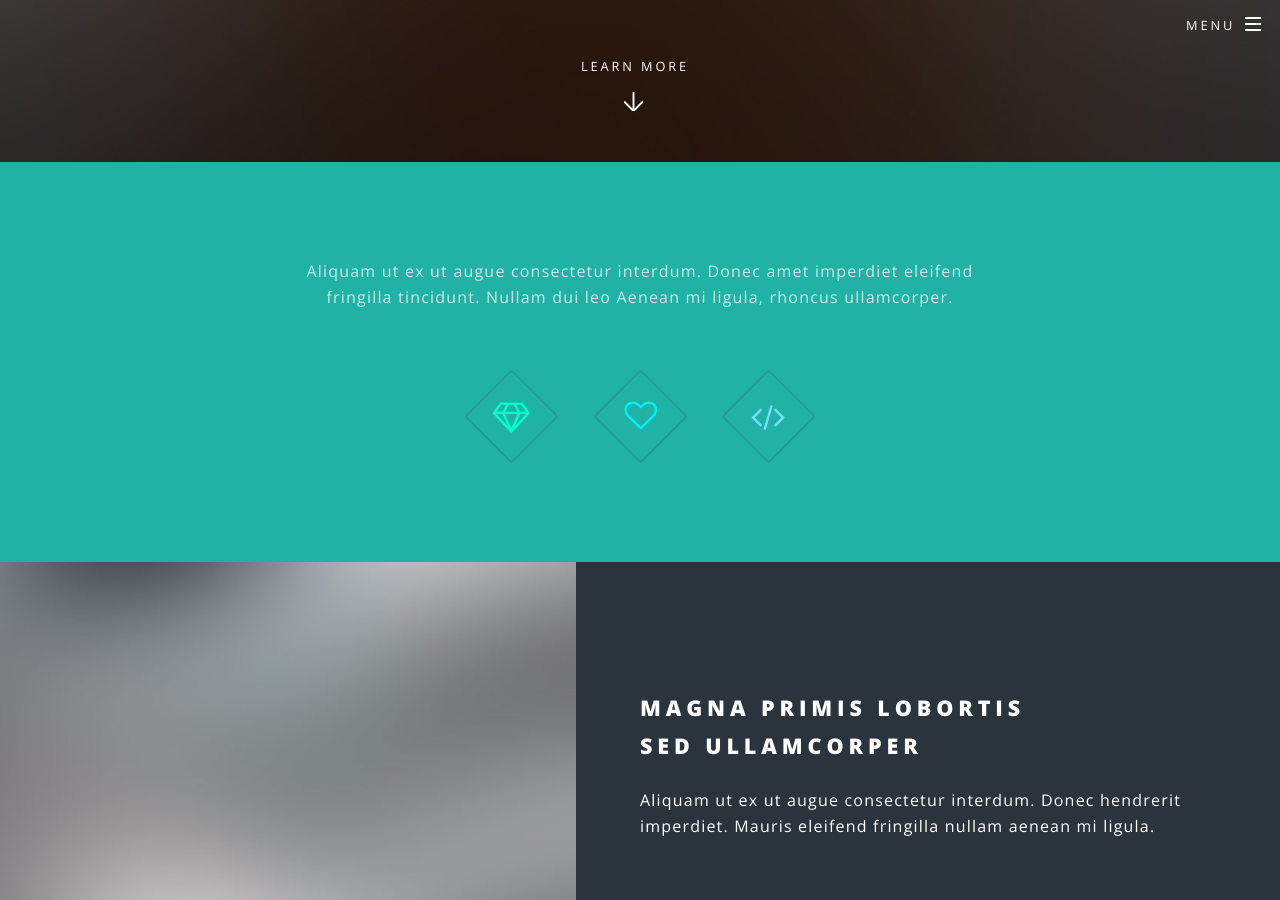
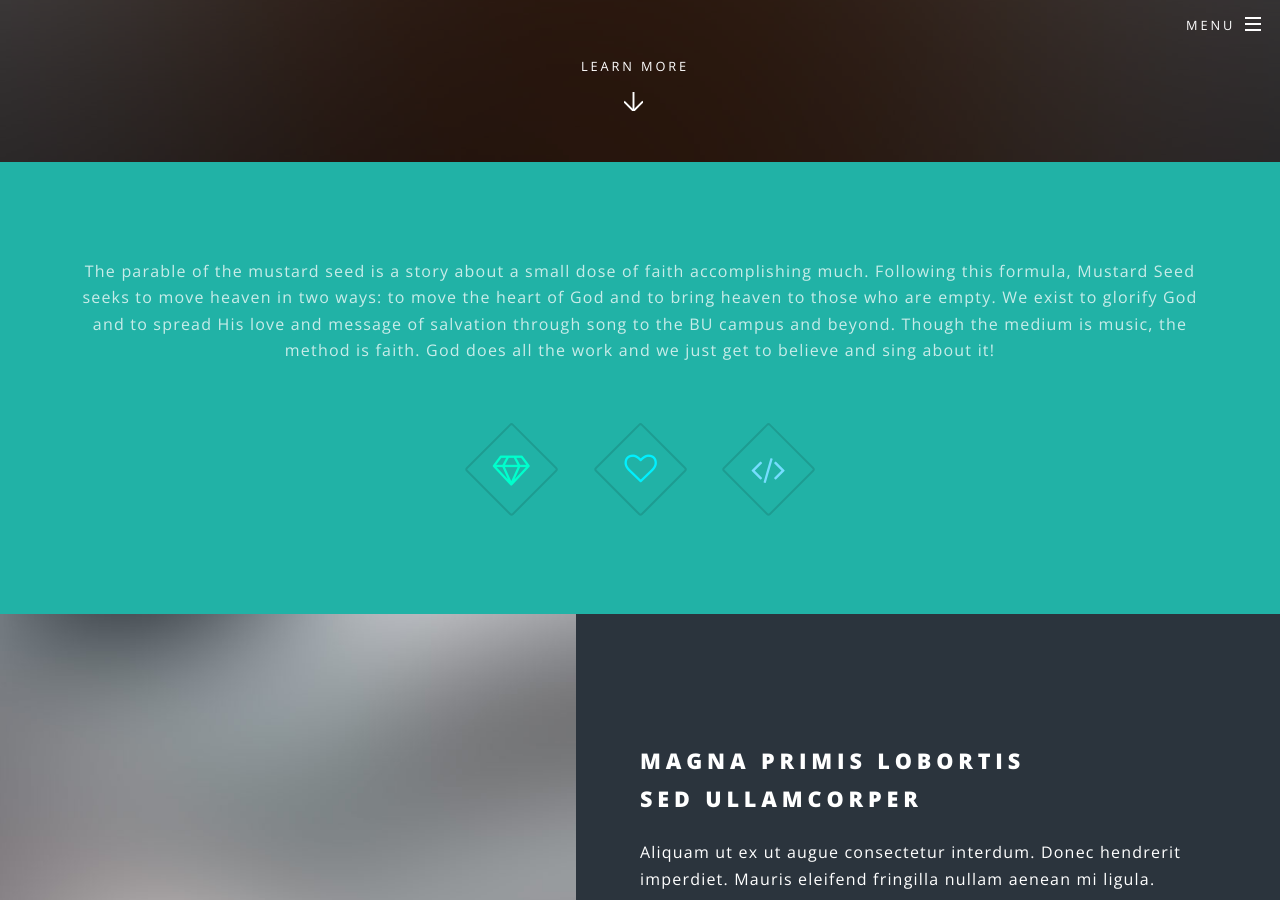
Before and after one commit to stackbit-projects/mustard-seed-81e5e, a Jekyll site: the page built from index.html, in a window 1280 px wide and 900 px high, scrolled down 738 px. Built offline with Jekyll 4.4.1, drawn with Linux system fonts in a browser that asks for light colours.

Commit message:
index.html: changed

```diff
--- a/index.html
+++ b/index.html
@@ -19,8 +19,8 @@
 							<header class="major">
 								<!-- <h2>Arcu aliquet vel lobortis ata nisl<br />
 								eget augue amet aliquet nisl cep donec</h2> -->
-								<p>Aliquam ut ex ut augue consectetur interdum. Donec amet imperdiet eleifend<br />
-								fringilla tincidunt. Nullam dui leo Aenean mi ligula, rhoncus ullamcorper.</p>
+								<p>The parable of the mustard seed is a story about a small dose of faith accomplishing much. Following this formula, Mustard Seed seeks to move heaven in two ways: to move the heart of God and to bring heaven to those who are empty. We exist to glorify God and to spread His love and message of salvation through song to the BU campus and beyond. Though the medium is music, the method is faith. God does all the work and we just get to believe and sing about it!
+</p>
 							</header>
 							<ul class="icons major">
 								<li><span class="icon fa-diamond major style1"><span class="label">Lorem</span></span></li>
```
